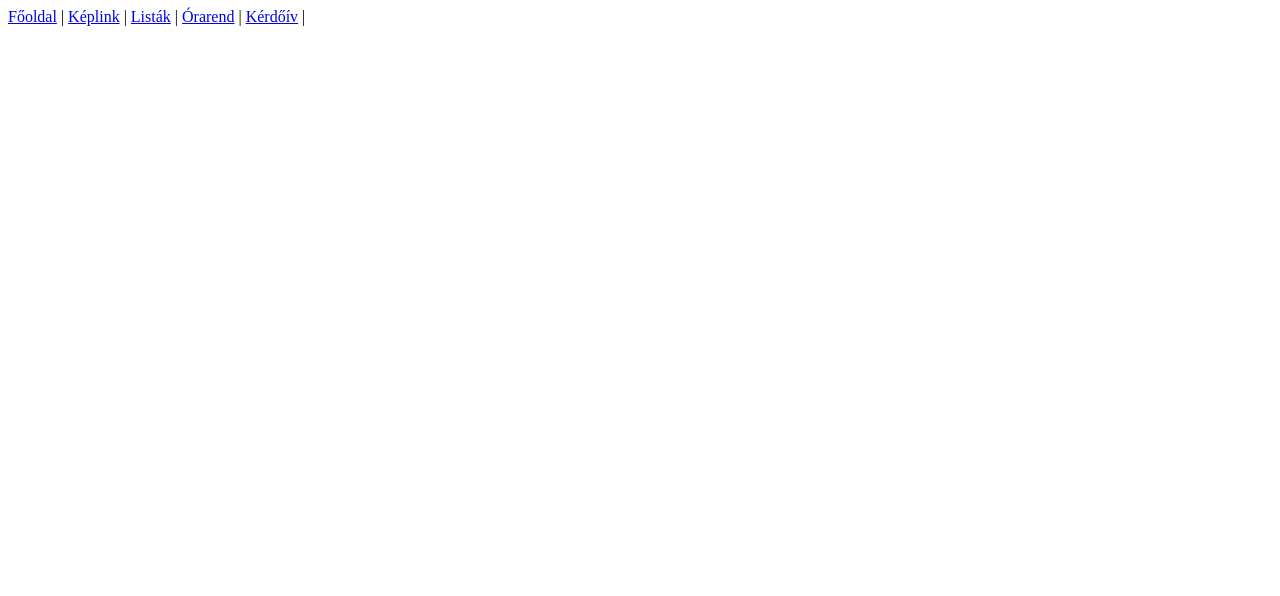
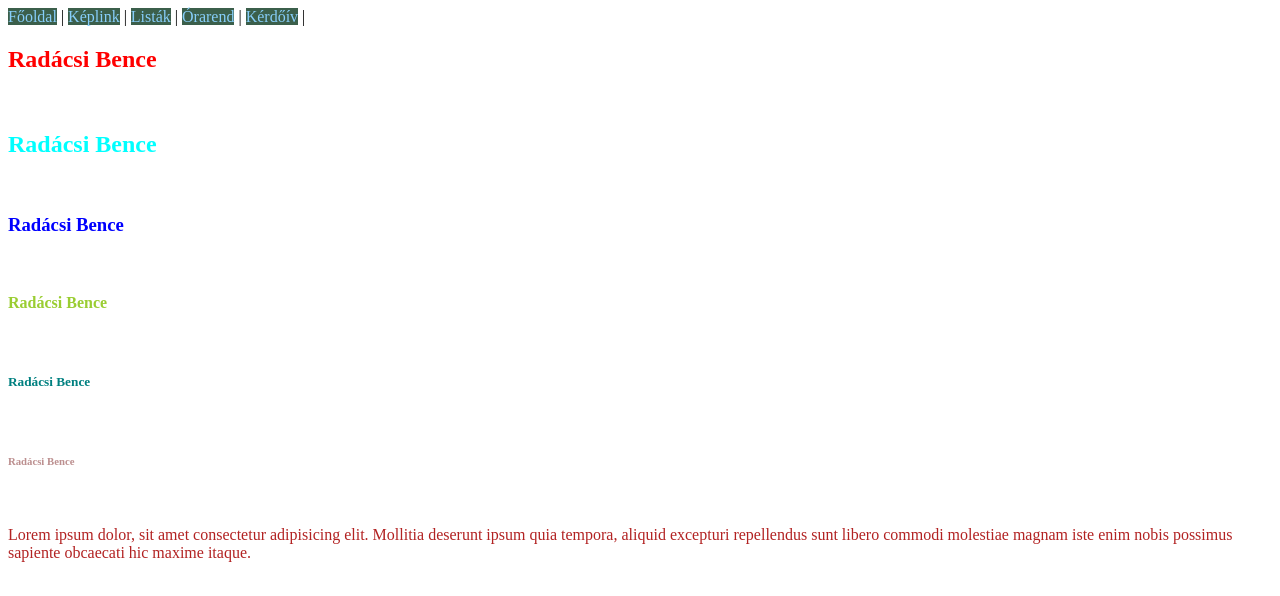
Before and after one commit to radbence/ikt, a plain HTML site: page index.html in a window 1280 px wide. Drawn offline with Linux system fonts and the light colour scheme.

Commit message:
sfasasdasda

```diff
--- a/index.html
+++ b/index.html
@@ -4,7 +4,22 @@
     <meta charset="UTF-8">
     <meta name="viewport" content="width=device-width, initial-scale=1.0">
     <title>Radácsi Bence főoldal</title>
+    <style>
+        p {
+            color: firebrick;
+        }
 
+        nav a{
+            color: lightskyblue;
+            text-decoration: none;
+            background-color: rgba(13, 58, 33, 0.808);
+        }
+
+        nav a:hover{
+            color: magenta;
+
+        }
+    </style>
 </head>
 <body>
     <nav class="navbar">
@@ -16,5 +31,15 @@
             <a href="kerdoiv/kerdoiv.html">Kérdőív</a> |
          </nav>
 
+        <h1 style="color: red;">Radácsi Bence</h1><br>
+        <h2 style="color: aqua;">Radácsi Bence</h2><br>
+        <h3 style="color: blue;">Radácsi Bence</h3><br>
+        <h4 style="color: yellowgreen;">Radácsi Bence</h4><br>
+        <h5 style="color: teal;">Radácsi Bence</h5><br>
+        <h6 style="color: rosybrown;">Radácsi Bence</h6><br>
+
+<p>Lorem ipsum dolor, sit amet consectetur adipisicing elit. Mollitia deserunt ipsum quia tempora, aliquid excepturi repellendus sunt libero commodi molestiae magnam iste enim nobis possimus sapiente obcaecati hic maxime itaque.</p>
+
+
 </body>
 </html>
```
Also changed, not shown: keplink/keplink.html (+1 -1 lines).
